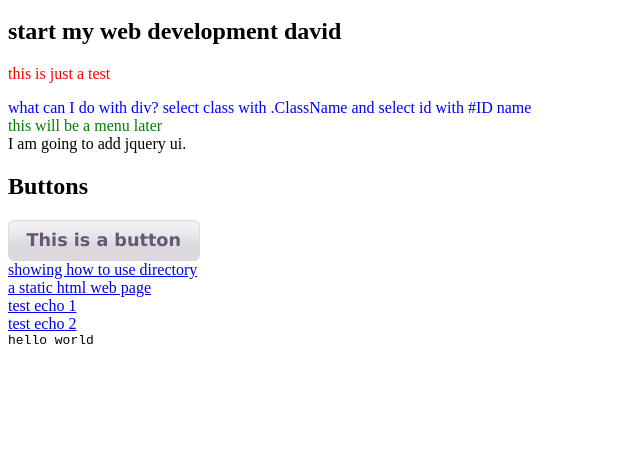
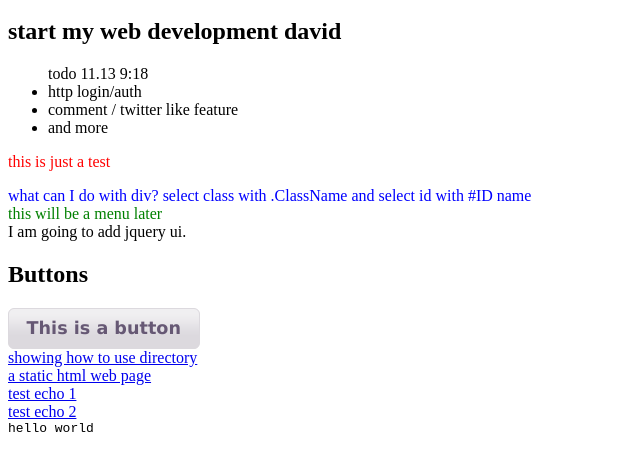
Before and after one commit to davidxifeng/web_playground, a plain HTML site: page static/index.html in a window 1280 px wide. Shown: the part 57-528 px from the top of the page, without its empty margins (0-640 px from the left). Drawn offline with Linux system fonts and the light colour scheme.

Commit message:
small old change

```diff
--- a/static/index.html
+++ b/static/index.html
@@ -11,6 +11,11 @@
 <body>
 <h1>这是我的测试页面</h1>
 <h2>start my web development david</h2>
+<ul>todo 11.13 9:18
+    <li>http login/auth</li>
+    <li>comment / twitter like feature</li>
+    <li>and more</li>
+</ul>
 <p> this is just a test</p>
 <div class="jclass" >
     what can I do with div?
```
